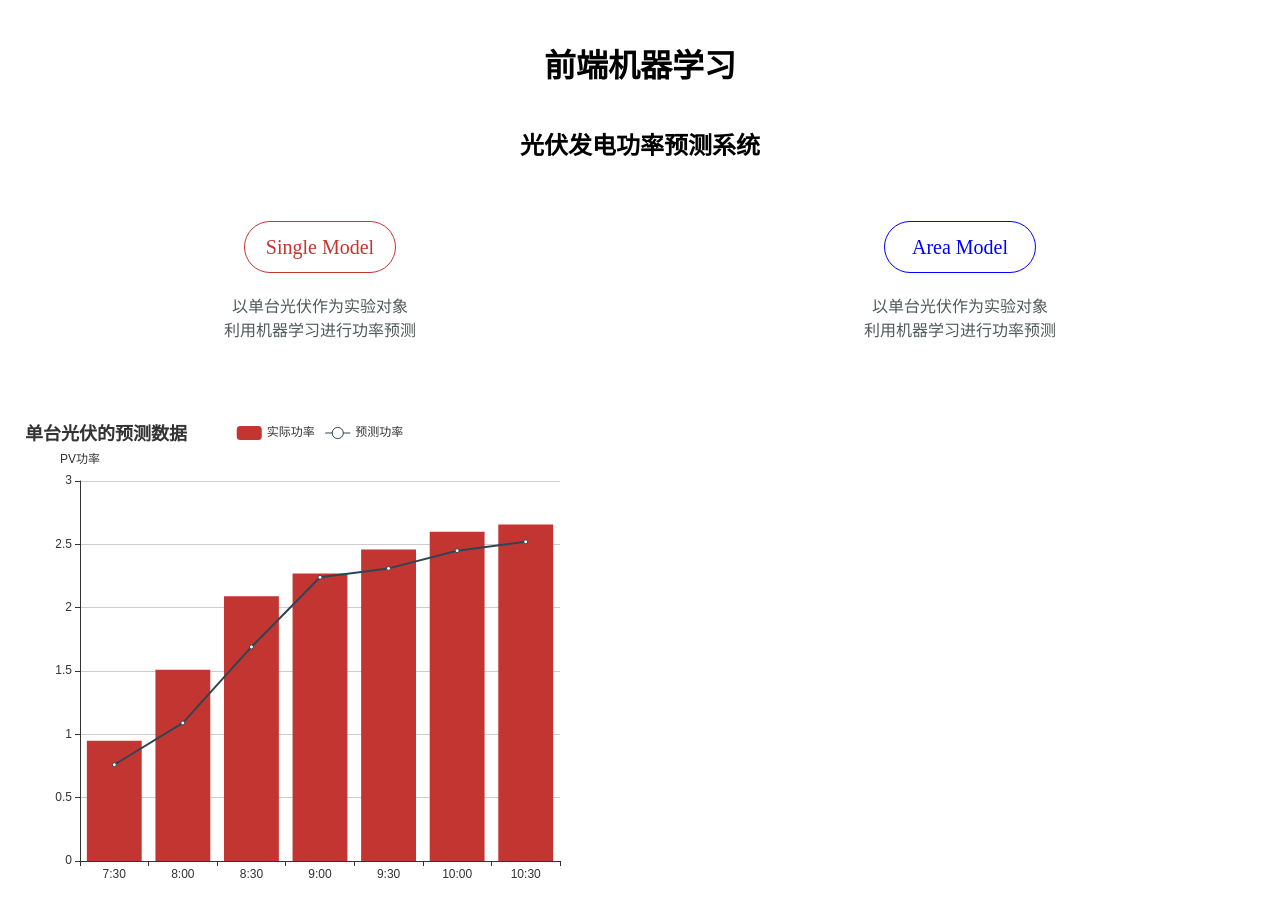
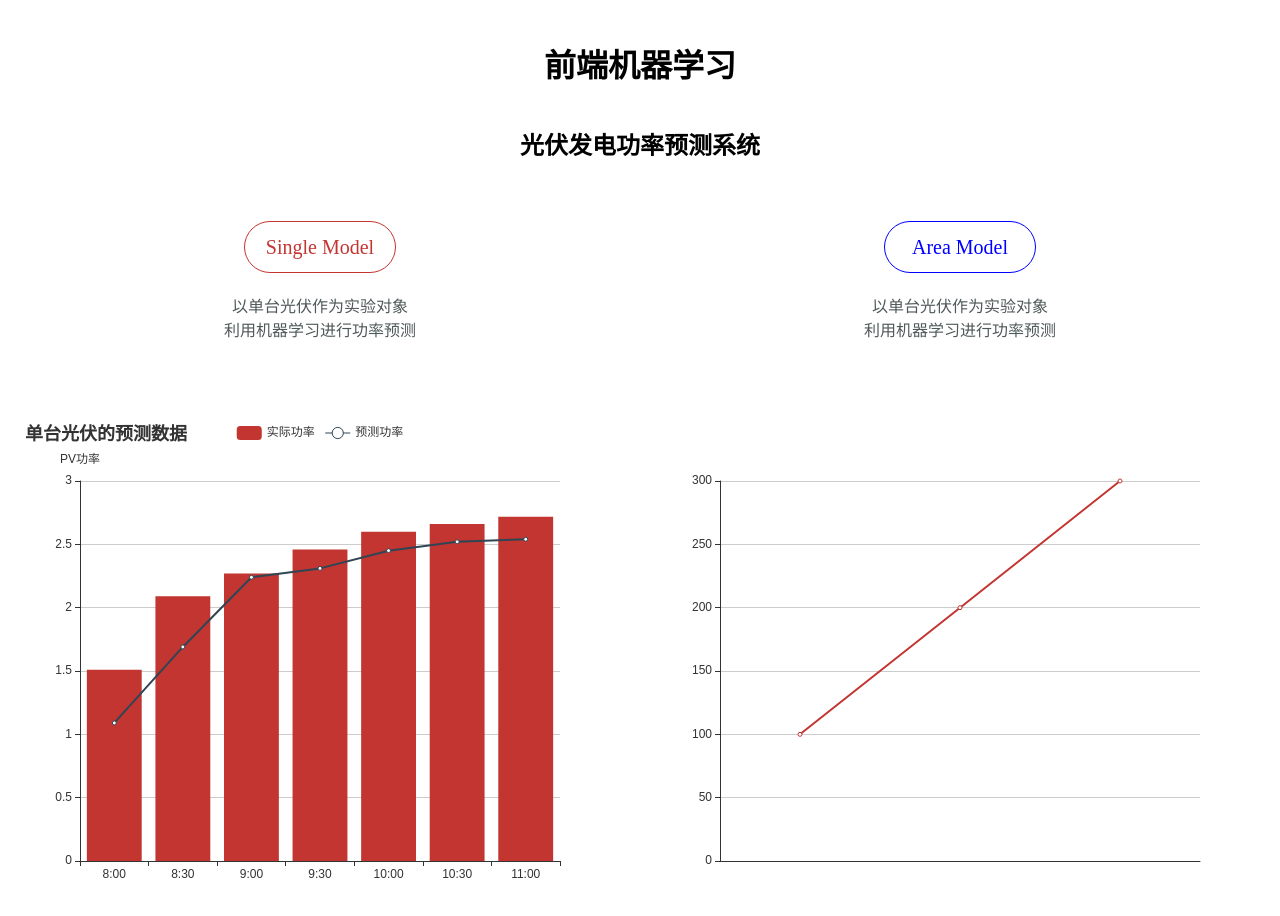
Before and after one commit to kyoku-seii/Vue-tfjs-pv-prediction-model, a Vue app: page /#/ in a window 1280 px wide. Shown: the top 916 px of the page. Built offline with nearby package versions, Linux system fonts and the light colour scheme.

Commit message:
完成了vueecharts的引入

```diff
--- a/package.json
+++ b/package.json
@@ -12,6 +12,7 @@
     "echarts": "^4.9.0",
     "element-ui": "^2.4.5",
     "vue": "^2.6.11",
+    "vue-echarts": "^5.0.0-beta.0",
     "vue-router": "^3.2.0"
   },
   "devDependencies": {
--- a/src/components/LeftGraph/index.vue
+++ b/src/components/LeftGraph/index.vue
@@ -1,15 +1,15 @@
 <template>
-  <div id="left-chart"></div>
+  <vue-echarts :options="option"/>
 </template>
 
 <script>
+const axisData = []
+const dataReal = [0.59, 0.95, 1.51, 2.09, 2.27, 2.46, 2.60, 2.66, 2.72, 2.69, 2.52, 2.50, 2.36, 2.19, 1.95, 1.63, 1.25, 0.82, 0.47, 0.21, 0.07, 0.04, 0.00]
+const dataPre = [0.02, 0.76, 1.09, 1.69, 2.24, 2.31, 2.45, 2.52, 2.54, 2.56, 2.49, 2.26, 2.26, 2.07, 1.89, 1.61, 1.27, 0.93, 0.52, 0.27, 0.08, 0.01, 0.02]
 export default {
   name: 'LeftGraph',
   data () {
     return {
-      axisData: [],
-      dataReal: [0.59, 0.95, 1.51, 2.09, 2.27, 2.46, 2.60, 2.66, 2.72, 2.69, 2.52, 2.50, 2.36, 2.19, 1.95, 1.63, 1.25, 0.82, 0.47, 0.21, 0.07, 0.04, 0.00],
-      dataPre: [0.02, 0.76, 1.09, 1.69, 2.24, 2.31, 2.45, 2.52, 2.54, 2.56, 2.49, 2.26, 2.26, 2.07, 1.89, 1.61, 1.27, 0.93, 0.52, 0.27, 0.08, 0.01, 0.02],
       n: 0
     }
   },
@@ -17,7 +17,7 @@ export default {
     for (let i = 7; i <= 18; i = i + 0.5) {
       const hour = i.toString().split('.')[0]
       const minutes = i.toString().split('.')[1] ? '30' : '00'
-      this.axisData.push(hour + ':' + minutes)
+      axisData.push(hour + ':' + minutes)
     }
   },
   methods: {
@@ -32,13 +32,13 @@ export default {
   },
   computed: {
     x: function () {
-      return this.slideWindow(this.n, this.axisData)
+      return this.slideWindow(this.n, axisData)
     },
     y1: function () {
-      return this.slideWindow(this.n, this.dataReal)
+      return this.slideWindow(this.n, dataReal)
     },
     y2: function () {
-      return this.slideWindow(this.n, this.dataPre)
+      return this.slideWindow(this.n, dataPre)
     },
     option: function () {
       return {
@@ -71,11 +71,8 @@ export default {
     }
   },
   mounted () {
-    const chartDom = document.getElementById('left-chart')
-    const chart = this.$echarts.init(chartDom)
     this.timer = setInterval(() => {
-      chart.setOption(this.option)
-      this.n = (this.n + 1) % this.axisData.length
+      this.n = (this.n + 1) % axisData.length
     }, 2000)
   },
   beforeDestroy () {
@@ -85,7 +82,7 @@ export default {
 </script>
 
 <style scoped>
-#left-chart {
+.echarts {
   width: 600px;
   height: 500px;
 }
--- /dev/null
+++ b/src/components/RightGraph/index.vue
@@ -0,0 +1,28 @@
+<template>
+  <vue-echarts :options="data"/>
+</template>
+
+<script>
+export default {
+  name: 'RightGraph',
+  data () {
+    return {
+      data: {
+        xAxis: { type: 'category' },
+        yAxis: {},
+        series: [{
+          type: 'line',
+          data: [100, 200, 300]
+        }]
+      }
+    }
+  }
+}
+</script>
+
+<style scoped>
+.echarts {
+  width: 600px;
+  height: 500px;
+}
+</style>
--- a/src/main.js
+++ b/src/main.js
@@ -3,9 +3,11 @@ import App from './App.vue'
 import router from './router'
 import './plugins/element.js'
 import ECharts from 'echarts'
+import VueECharts from 'vue-echarts'
 
 Vue.config.productionTip = false
 Vue.prototype.$echarts = ECharts
+Vue.component('vue-echarts', VueECharts)
 
 new Vue({
   router,
--- a/src/views/Home.vue
+++ b/src/views/Home.vue
@@ -9,7 +9,7 @@
           <p>以单台光伏作为实验对象</p>
           <p>利用机器学习进行功率预测</p>
         </div>
-        <left-graph />
+        <left-graph/>
       </div>
       <div class="rightPart">
         <router-link to="/AreaModel">Area Model</router-link>
@@ -17,7 +17,7 @@
           <p>以单台光伏作为实验对象</p>
           <p>利用机器学习进行功率预测</p>
         </div>
-        <div id="rightGraph"></div>
+        <right-graph/>
       </div>
     </div>
   </div>
@@ -25,10 +25,13 @@
 
 <script>
 import LeftGraph from '../components/LeftGraph'
+import RightGraph from '../components/RightGraph'
+
 export default {
   name: 'Home',
   components: {
-    LeftGraph
+    LeftGraph,
+    RightGraph
   }
 }
 </script>
@@ -51,25 +54,25 @@ h1, h2 {
   display: flex;
 }
 
-.leftPart, .rightPart{
+.leftPart, .rightPart {
   width: 50%;
   display: flex;
-  flex-direction:column;
+  flex-direction: column;
   align-items: center;
 }
 
-.description{
+.description {
   font-family: "Source Sans Pro", "Helvetica Neue", Arial, sans-serif;
   font-size: 1rem;
 }
 
-.leftPart a{
+.leftPart a {
   margin-top: 20px;
   font-size: 20px;
   width: 150px;
   height: 50px;
-  color: rgb(194,53,49);
-  border: 1px solid rgb(194,53,49);
+  color: rgb(194, 53, 49);
+  border: 1px solid rgb(194, 53, 49);
   text-align: center;
   display: block;
   border-radius: 30px;
@@ -78,7 +81,7 @@ h1, h2 {
   line-height: 50px;
 }
 
-.rightPart a{
+.rightPart a {
   margin-top: 20px;
   font-size: 20px;
   width: 150px;
@@ -93,26 +96,27 @@ h1, h2 {
   line-height: 50px;
 }
 
-.leftPart a:hover{
+.leftPart a:hover {
   color: white;
-  background-color: rgb(194,53,49);
+  background-color: rgb(194, 53, 49);
 }
 
-.rightPart a:hover{
+.rightPart a:hover {
   color: white;
   background-color: blue;
 }
 
-.description{
+.description {
   width: 200px;
   margin: 20px 0 80px 0;
 }
-.description p{
+
+.description p {
   text-align: center;
   word-spacing: 0.05em;
   white-space: normal;
   margin: 0;
-  color: rgb(79,89,89);
+  color: rgb(79, 89, 89);
 }
 
 </style>
```
Also changed, not shown: 1 other file (tests, documents, lock files or other folders).
